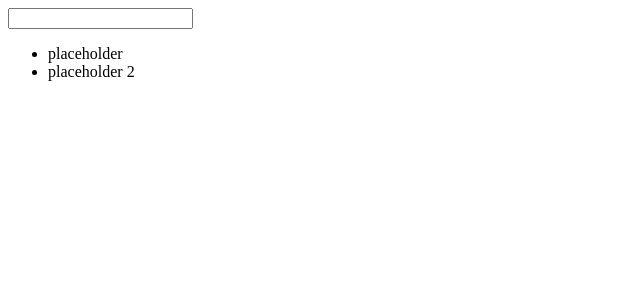
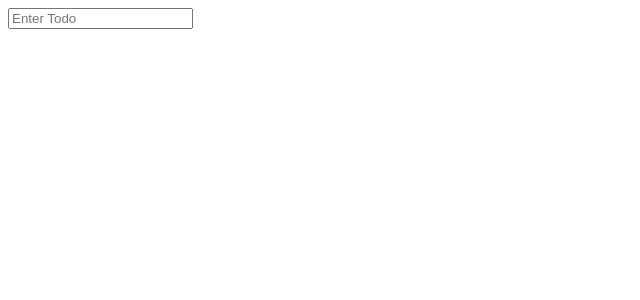
Before and after one commit to gectokot/absolutely-unique-todo, a React (Create React App) app: page / in a window 1280 px wide. Shown: the top 300 px of the page, without its empty margins (0-640 px from the left). Built offline with nearby package versions, Linux system fonts and the light colour scheme.

Commit message:
made todos as components

```diff
--- a/src/components/List.jsx
+++ b/src/components/List.jsx
@@ -1,8 +1,9 @@
 import React, { useState } from "react";
 import TodoForm from "./TodoForm";
+import Todoitem from "./TodoItem";
 
 function List() {
-  const [items, setItems] = useState(["placeholder", "placeholder 2"]);
+  const [items, setItems] = useState([]);
   const [value, setValue] = useState("");
 
   const handleSubmit = (e) => {
@@ -15,7 +16,7 @@ function List() {
     setValue(e.target.value);
   };
 
-  const renderedTodos = items.map((item) => <li>{item}</li>);
+  const renderedTodos = items.map((item) => <Todoitem todo={item}/>);
 
   return (
     <div>
--- a/src/components/TodoForm.jsx
+++ b/src/components/TodoForm.jsx
@@ -1,15 +1,14 @@
-import React, {useState} from "react";
+import React from "react";
 
 function TodoForm(props) {
-  // const [value, setValue] = useState('');
-
-  // const handleChange = (e) => {
-  //   setValue(e.target.value);
-  // };
-
   return (
     <form onSubmit={props.handleSubmit}>
-      <input type="text" value={props.value} onChange={props.handleChange} />
+      <input
+        type="text"
+        value={props.value}
+        onChange={props.handleChange}
+        placeholder="Enter Todo"
+      />
     </form>
   );
 }
--- a/src/components/TodoItem.jsx
+++ b/src/components/TodoItem.jsx
@@ -0,0 +1,11 @@
+import React from 'react'
+
+function TodoItem(props) {
+  return (
+    <li>
+      {props.todo}
+    </li>
+  )
+}
+
+export default TodoItem;
```
Also changed, not shown: 1 other file (tests, documents, lock files or other folders).
